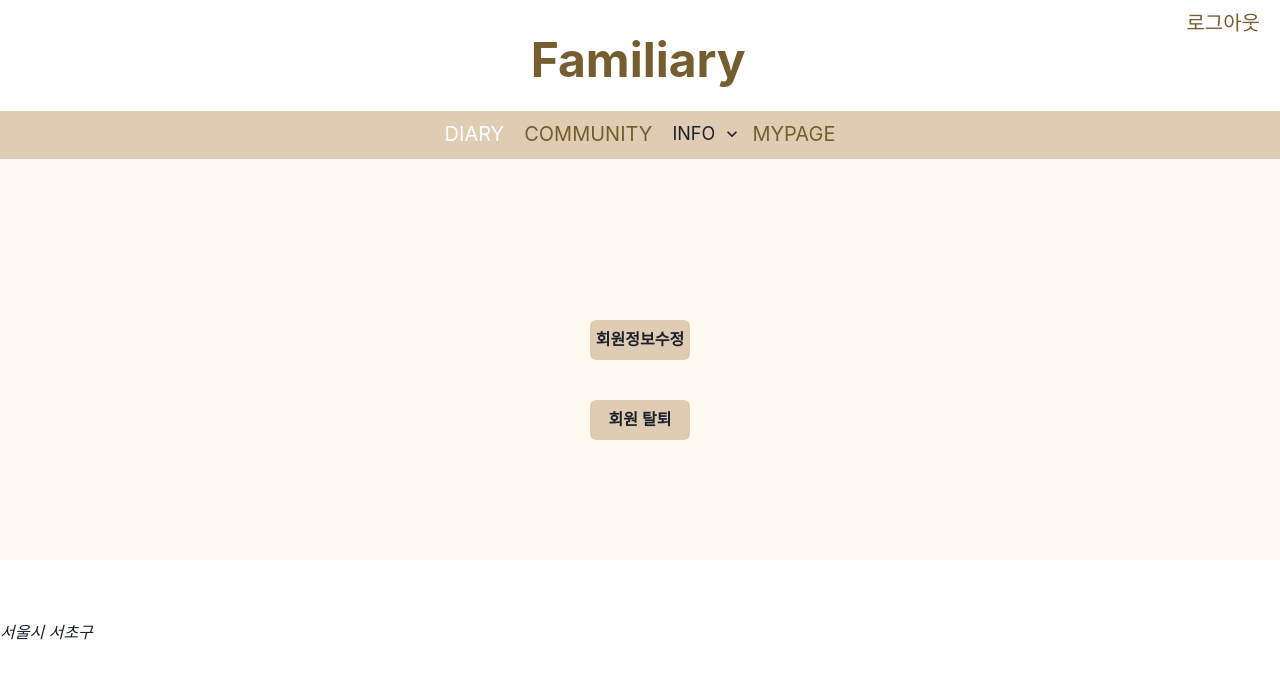
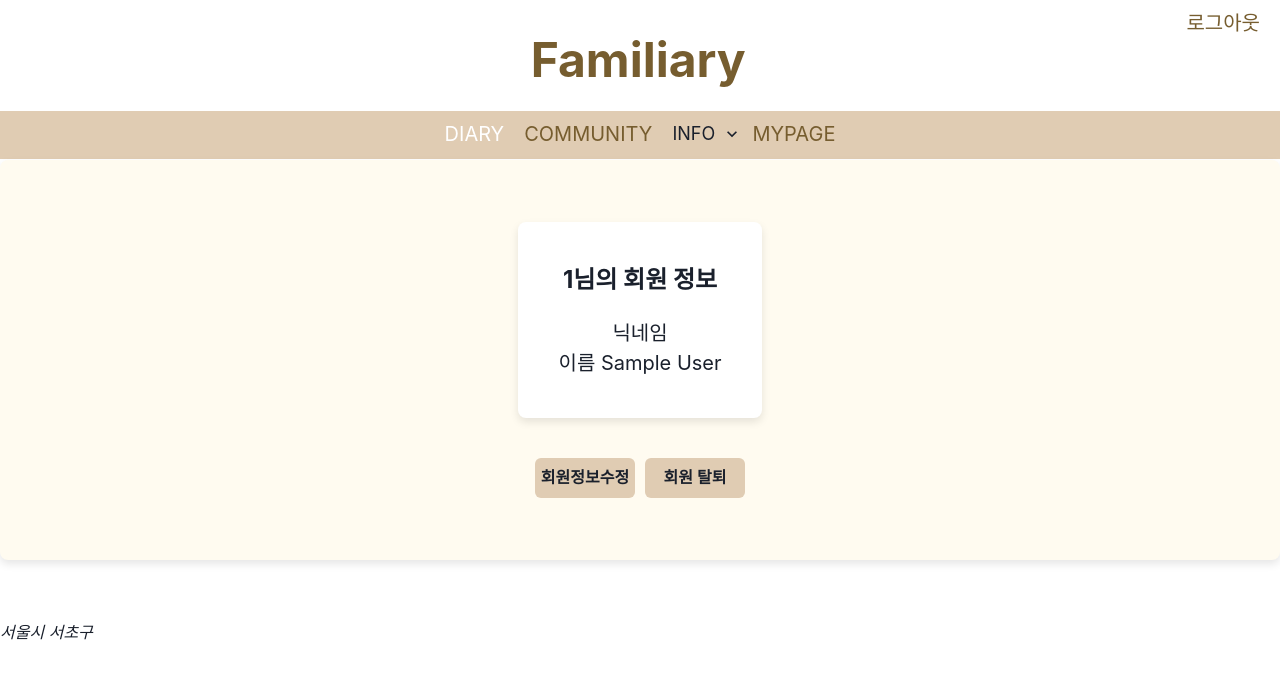
Before and after one commit to iconew123/familiary, a React (Create React App) app: page /familiary/user/myPage in a window 1280 px wide. Shown: the top 678 px of the page. Built offline with nearby package versions, Linux system fonts and the light colour scheme; sample sign-in values are in the browser's storage.

Commit message:
Modify 로그인 일치여부 및 로그인 정보 불러오기 기능 추가

```diff
--- a/src/components/module/Main.js
+++ b/src/components/module/Main.js
@@ -1,7 +1,13 @@
-import { Box, Grid, GridItem } from '@chakra-ui/react';
+import { Box, Grid, GridItem, Link, Text } from '@chakra-ui/react';
 import React from 'react';
 
 const Main = () => {
+    const loggedIn = sessionStorage.getItem('isLoggedIn');
+      // 세션 스토리지에서 저장된 리스트 데이터를 불러올 때
+      const userSample = sessionStorage.getItem('userInfo');
+
+      // 문자열(JSON)을 다시 리스트로 파싱하여 사용
+      const user = JSON.parse(userSample);
     return (
         <>
 
@@ -29,7 +35,22 @@ const Main = () => {
 
                 {/* 로그인 */}
                 <GridItem w='100%' bg='white' area={'login'}>
-                    로그인
+                {!loggedIn ? (
+                        <>
+                            <Box marginLeft='10px'><Link to="/user/login"><Text fontSize='xl' marginTop='8px' color='#765d2f'>로그인</Text></Link></Box>
+                            <Box marginLeft='10px'><Link to="/user/join"><Text fontSize='xl' marginTop='8px' color='#765d2f'>회원가입</Text></Link></Box>
+                        </>
+                    ) : (
+                        <Box marginLeft='10px'><Text fontSize="2xl" fontWeight="bold" mb="20px">
+                        {user.id}님의 회원 정보
+                    </Text>
+                    <Text fontSize="xl">
+                        닉네임 {user.nickname}
+                    </Text>
+                    <Text fontSize="xl">
+                        이름 {user.name}
+                    </Text></Box>
+                    )}
                 </GridItem>
 
                 {/* 다이어리 */}
--- a/src/components/module/SessionComponent.js
+++ b/src/components/module/SessionComponent.js
@@ -27,5 +27,9 @@ export const useSession = () => {
         setUserInfo(null);
     };
 
-    return { isLoggedIn, userInfo, loginStatus, logoutStatus };
+    const getUserId = () => {
+        return userInfo ? userInfo.id : null;
+    };
+
+    return { isLoggedIn, userInfo, loginStatus, logoutStatus, getUserId };
 };
--- a/src/components/user/Login.js
+++ b/src/components/user/Login.js
@@ -1,47 +1,46 @@
-import React, { useState } from 'react';
+import React, { useState, useEffect } from 'react';
 import { Input, Button, Box, Text } from '@chakra-ui/react';
 import { useNavigate } from 'react-router-dom';
 import { useSession } from '../module/SessionComponent';
 
 const Login = () => {
-    const loggedIn = sessionStorage.getItem('isLoggedIn');
-    const { loginStatus } = useSession();
+    const { isLoggedIn, loginStatus} = useSession();
     const [id, setId] = useState('');
     const [password, setPassword] = useState('');
-    const [idError, setIdError] = useState(false);
-    const [passwordError, setPasswordError] = useState(false);
+    const [idError, setIdError] = useState('');
+    const [passwordError, setPasswordError] = useState('');
     const navigate = useNavigate();
 
-    if (loggedIn) {
-        navigate('/main');
-    }
-
+    useEffect(() => {
+        if (isLoggedIn) {
+            navigate('/main');
+        }
+    }, [isLoggedIn, navigate]);
 
     const handleSubmit = async (e) => {
         e.preventDefault();
 
         // 입력 검증
-        if (!id | !password) {
+        if (!id || !password) {
             if (!id) {
                 setIdError('아이디를 입력하세요.');
+            } else {
+                setIdError('');
+            }
 
-            } else if (id) {
-                setIdError(false);
-
-            }
             if (!password) {
                 setPasswordError('비밀번호를 입력하세요.');
+            } else {
+                setPasswordError('');
+            }
+            return;
+        }
 
-            } else if (password) {
-                setPasswordError(false);
+        const formData = new URLSearchParams();
+        formData.append('id', id);
+        formData.append('password', password);
 
-            }
-            return
-        }
-        else {
-            const formData = new URLSearchParams();
-            formData.append('id', id);
-            formData.append('password', password);
+        try {
             const response = await fetch(`${process.env.REACT_APP_SERVER_URL}/User?command=login`, {
                 method: 'POST',
                 headers: {
@@ -49,17 +48,18 @@ const Login = () => {
                 },
                 body: formData.toString()
             });
+
             if (response.ok) {
                 const userData = await response.json();
                 console.log('로그인 성공');
                 loginStatus(userData);
-                navigate('/main');
                 console.log(userData);
             } else {
                 console.log('로그인 실패');
             }
+        } catch (error) {
+            console.error('로그인 요청 중 에러 발생:', error);
         }
-
     };
 
     return (
@@ -93,9 +93,8 @@ const Login = () => {
                         size='lg' bg='white' w='100%'
                         mb={4}
                     />
-
-                    {idError ? <Text color="red">{idError}</Text> : null}
-                    {passwordError ? (<Text color="red">{passwordError}</Text>) : null}
+                    {idError && <Text color="red">{idError}</Text>}
+                    {passwordError && <Text color="red">{passwordError}</Text>}
                     <Button type="submit" w='100px' bg='#e0ccb3' marginTop='40px' _hover={{ color: '#fffbf0' }}>로그인</Button>
                 </form>
             </Box>
--- a/src/components/user/Logout.js
+++ b/src/components/user/Logout.js
@@ -9,11 +9,10 @@ const Logout = () => {
     const { logoutStatus } = useSession();
     const loggedIn = sessionStorage.getItem('isLoggedIn');
 
-    if (!loggedIn) {
-        navigate('/user/login');
-    }
-
     useEffect(() => {
+        if (!loggedIn) {
+            navigate('/user/login');
+        }
         logoutStatus();
         navigate('/main');
     }, [logoutStatus, navigate]);
--- a/src/components/user/MyPage.js
+++ b/src/components/user/MyPage.js
@@ -1,15 +1,23 @@
-import { Box, Button } from '@chakra-ui/react';
-import React from 'react';
+import { Box, Button, Flex, Text } from '@chakra-ui/react';
+import React, { useEffect } from 'react';
 import { useNavigate } from 'react-router-dom';
+import { useSession } from '../module/SessionComponent';
 
 const MyPage = () => {
     const loggedIn = sessionStorage.getItem('isLoggedIn');
+
+    // 세션 스토리지에서 저장된 리스트 데이터를 불러올 때
+    const userSample = sessionStorage.getItem('userInfo');
+    const user = JSON.parse(userSample);
     const navigate = useNavigate();
+    const { isLoggedIn } = useSession();
 
+    useEffect(() => {
         if (!loggedIn) {
-        navigate('/user/login');
-        return;
+            navigate('/main');
         }
+    }, [isLoggedIn, navigate]);
+
 
     const handleUpdate = () => {
         navigate('/user/update');
@@ -27,12 +35,29 @@ const MyPage = () => {
             justifyContent="center"
             h="50vh"
             bg='#fffbf0'
+            p="40px"
+            borderRadius="8px"
+            boxShadow="0 4px 8px rgba(0, 0, 0, 0.1)"
         >
+            {loggedIn ? <Box bg="white" p="40px" borderRadius="8px" boxShadow="0 4px 8px rgba(0, 0, 0, 0.1)" mb="20px" textAlign="center">
+                <Text fontSize="2xl" fontWeight="bold" mb="20px">
+                    {user.id}님의 회원 정보
+                </Text>
+                <Text fontSize="xl">
+                    닉네임 {user.nickname}
+                </Text>
+                <Text fontSize="xl">
+                    이름 {user.name}
+                </Text>
+            </Box> : null}
+
+
+            <Flex mt="20px">
                 <Button
                     onClick={handleUpdate}
                     w='100px'
                     bg='#e0ccb3'
-                marginTop='40px'
+                    mr='10px'
                     _hover={{ color: '#fffbf0' }}
                 >
                     회원정보수정
@@ -41,11 +66,11 @@ const MyPage = () => {
                     onClick={handleDelete}
                     w='100px'
                     bg='#e0ccb3'
-                marginTop='40px'
                     _hover={{ color: '#fffbf0' }}
                 >
                     회원 탈퇴
                 </Button>
+            </Flex>
         </Box>
     );
 };
--- a/src/components/user/UserDelete.js
+++ b/src/components/user/UserDelete.js
@@ -1,26 +1,32 @@
 import { Input, Button, Box, Text } from '@chakra-ui/react';
-import React, { useState } from 'react';
+import React, { useEffect, useState } from 'react';
 import { useNavigate } from 'react-router-dom';
 import { useSession } from '../module/SessionComponent';
 
 const UserDelete = () => {
-    const { loginStatus } = useSession();
+    const { logoutStatus } = useSession();
     const [password, setPassword] = useState('');
     const navigate = useNavigate();
     const loggedIn = sessionStorage.getItem('isLoggedIn');
+    const userSample = sessionStorage.getItem('userInfo');
+    const user = JSON.parse(userSample);
+    const { isLoggedIn } = useSession();
 
 
-    if (!loggedIn) {
-        navigate('/user/login');
-        return;
-    }
+    useEffect(() => {
+        if (!loggedIn) {
+            navigate('/main');
+        }
+    }, [isLoggedIn, navigate]);
 
     const handleSubmit = async (e) => {
         e.preventDefault();
         const formData = new URLSearchParams();
         formData.append('password', password);
-        const response = await fetch(`${process.env.REACT_APP_SERVER_URL}/User?command=login`, {
-            method: 'POST',
+
+
+        const response = await fetch(`${process.env.REACT_APP_SERVER_URL}/User?command=delete`, {
+            method: 'DELETE',
             headers: {
                 'Content-Type': 'application/x-www-form-urlencoded',
             },
@@ -28,7 +34,7 @@ const UserDelete = () => {
         });
         if (response.ok) {
             console.log('회원 탈퇴 성공');
-            loginStatus();
+            logoutStatus();
             navigate('/main');
         } else {
             console.log('회원 탈퇴 실패');
--- a/src/components/user/UserUpdate.js
+++ b/src/components/user/UserUpdate.js
@@ -1,6 +1,7 @@
 import { Box, Button, Text, Input, Select } from '@chakra-ui/react';
-import React, { useState } from 'react';
+import React, { useEffect, useState } from 'react';
 import { useNavigate } from 'react-router-dom';
+import { useSession } from '../module/SessionComponent';
 
 
 const UserUpdate = () => {
@@ -11,14 +12,20 @@ const UserUpdate = () => {
     const [newPhone, setNewPhone] = useState('');
     const [newEmail, setNewEmail] = useState('');
     const [newAdress, setNewAdress] = useState('');
+    const { isLoggedIn } = useSession();
+
     const navigate = useNavigate();
     const loggedIn = sessionStorage.getItem('isLoggedIn');
+    const userSample = sessionStorage.getItem('userInfo');
+    const user = JSON.parse(userSample);
+
+    useEffect(() => {
+        if (!loggedIn) {
+            navigate('/main');
+        }
+    }, [isLoggedIn, navigate]);
 
 
-    if (!loggedIn) {
-        navigate('/user/login');
-        return;
-    }
     const handleSubmit = async (event) => {
         event.preventDefault();
 
```
Lines whose indentation alone changed are shown as unchanged.
